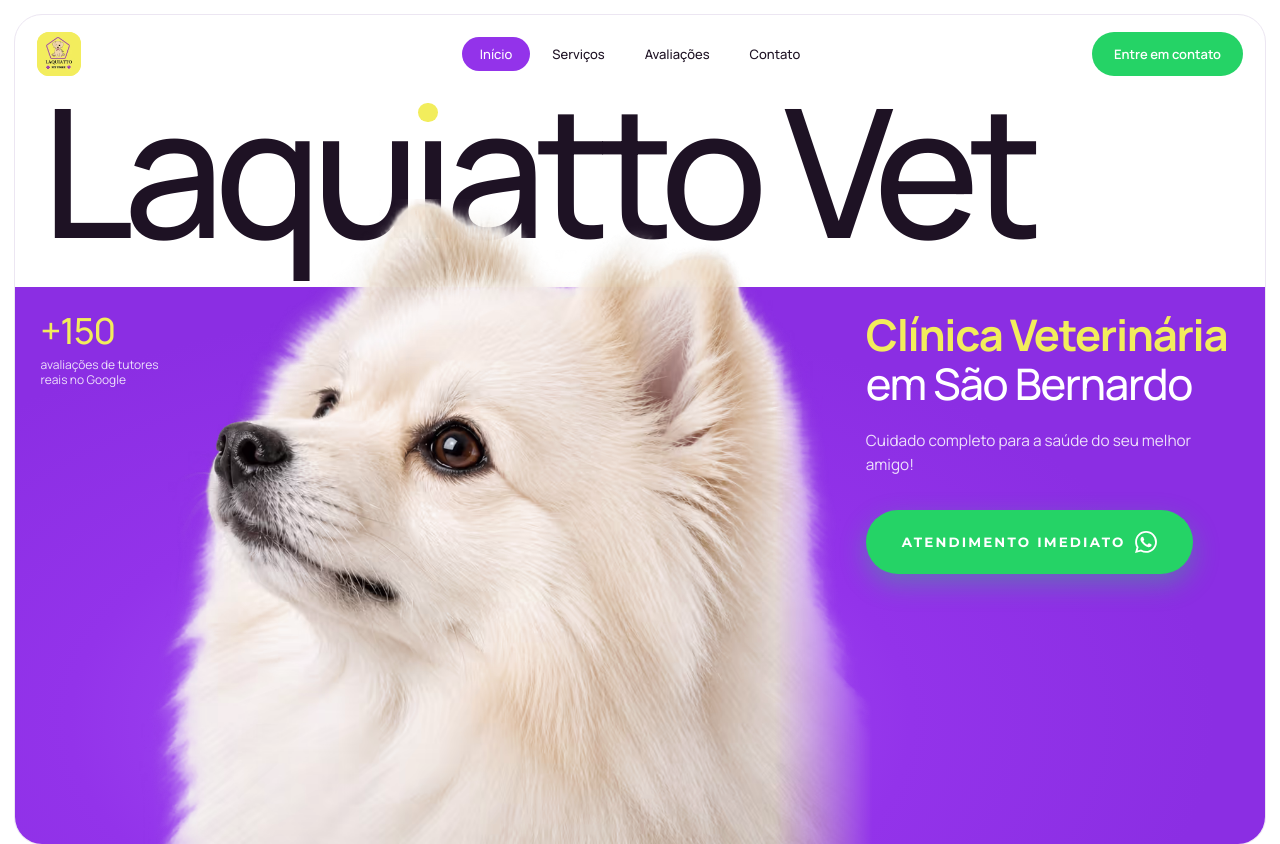
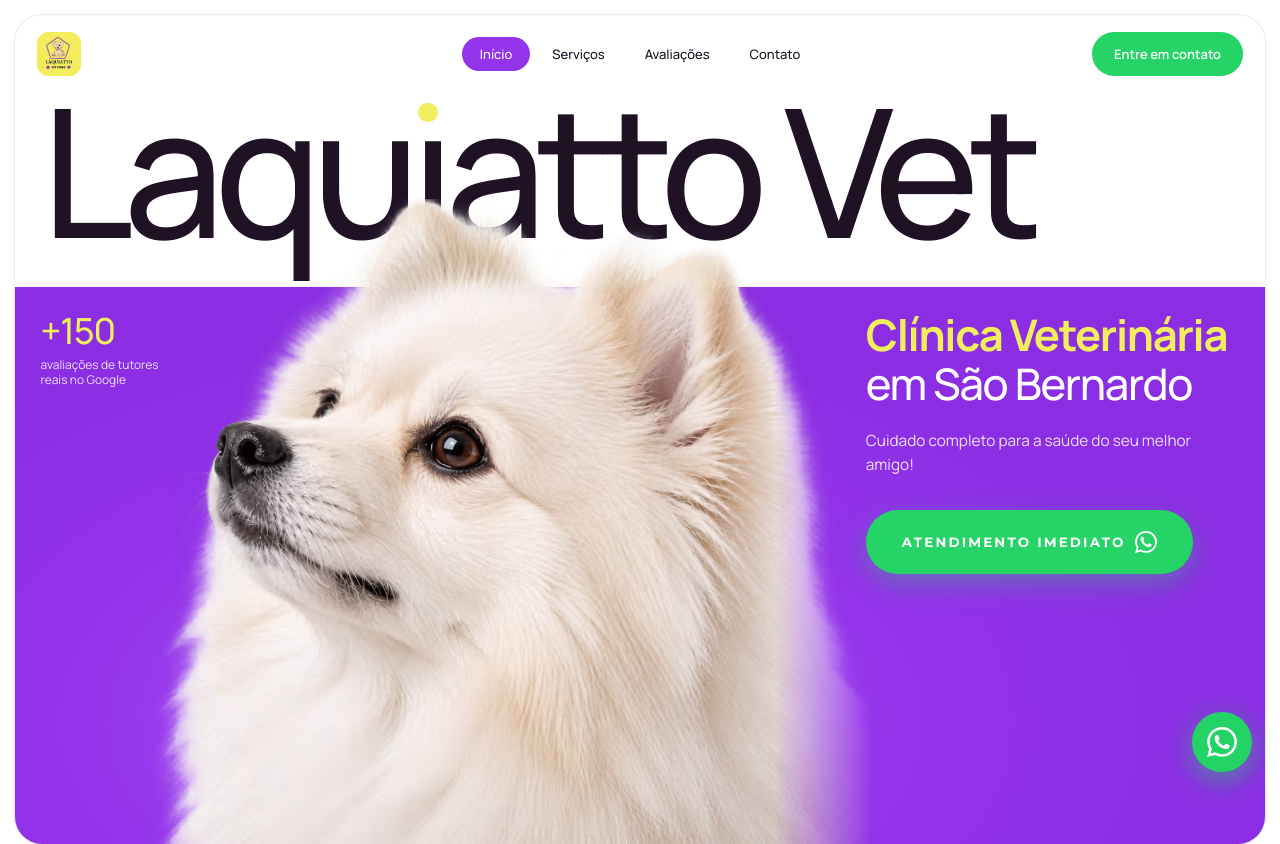
Before and after one commit to assessoria-boop/laquiatto-vet, a plain HTML site: page index.html in a window 1280 px wide. Shown: the top 844 px of the page. Drawn offline with Linux system fonts and the light colour scheme.

Commit message:
Botao flutuante do WhatsApp visivel assim que a pagina abre
Co-Authored-By: Claude Opus 5 <noreply@anthropic.com>

```diff
--- a/index.html
+++ b/index.html
@@ -625,8 +625,6 @@
     .wpp-float svg { width: 30px; height: 30px; }
     .wpp-float.btn-wpp { overflow: visible; transition: opacity .35s var(--ease), transform .45s var(--ease); }
     .wpp-float.btn-wpp::after { display: none; }
-    /* so aparece depois que o botao verde do hero sai da tela */
-    .js .wpp-float:not(.visivel) { opacity: 0; transform: scale(.6) translateY(16px); pointer-events: none; }
 
     /* ── TABLET: mantem o layout mobile, com largura contida ── */
     @media (min-width: 600px) and (max-width: 1023px) {
@@ -1371,16 +1369,6 @@
     io.observe(f);
   })();
 
-  /* Botao flutuante: aparece quando o botao verde do hero sai da tela */
-  (function () {
-    var flutua = document.querySelector('.wpp-float');
-    var cta = document.querySelector('.hero-cta');
-    if (!flutua || !cta) return;
-    if (!('IntersectionObserver' in window)) { flutua.classList.add('visivel'); return; }
-    new IntersectionObserver(function (es) {
-      flutua.classList.toggle('visivel', !es[0].isIntersecting);
-    }).observe(cta);
-  })();
 
   /* Menu mobile */
   (function () {
```
